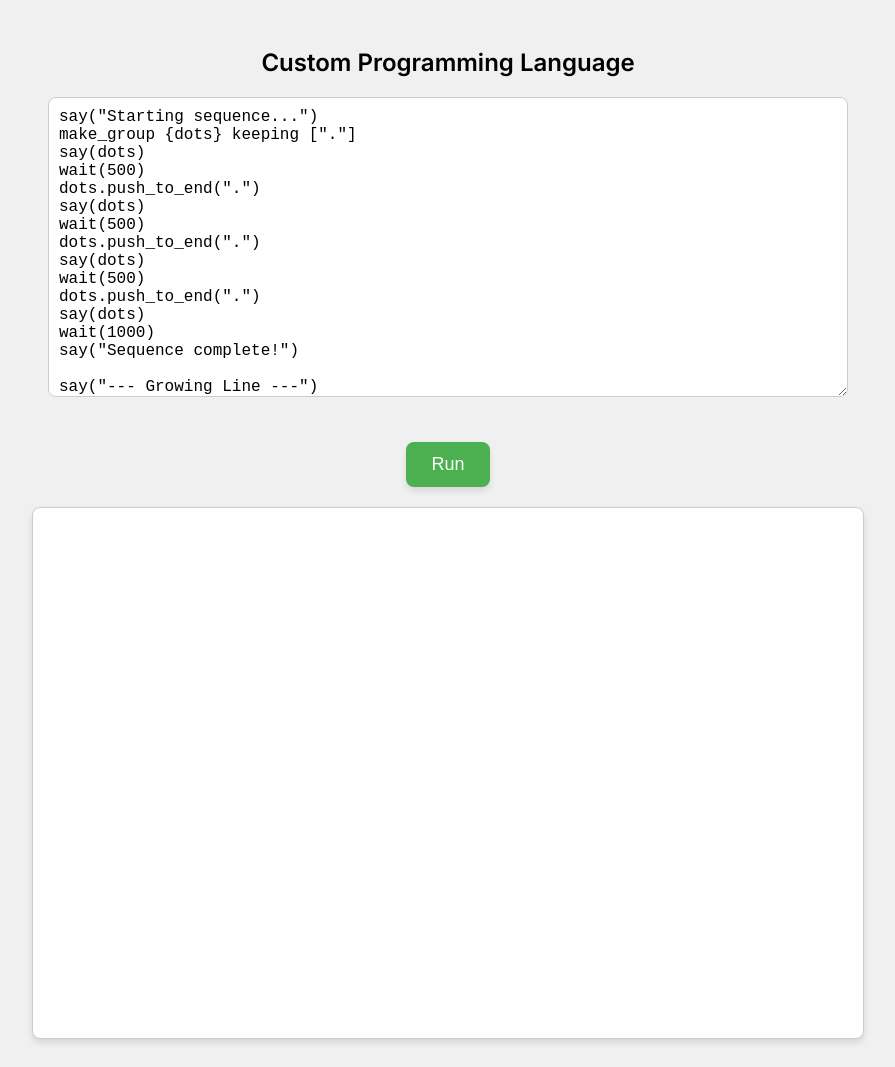
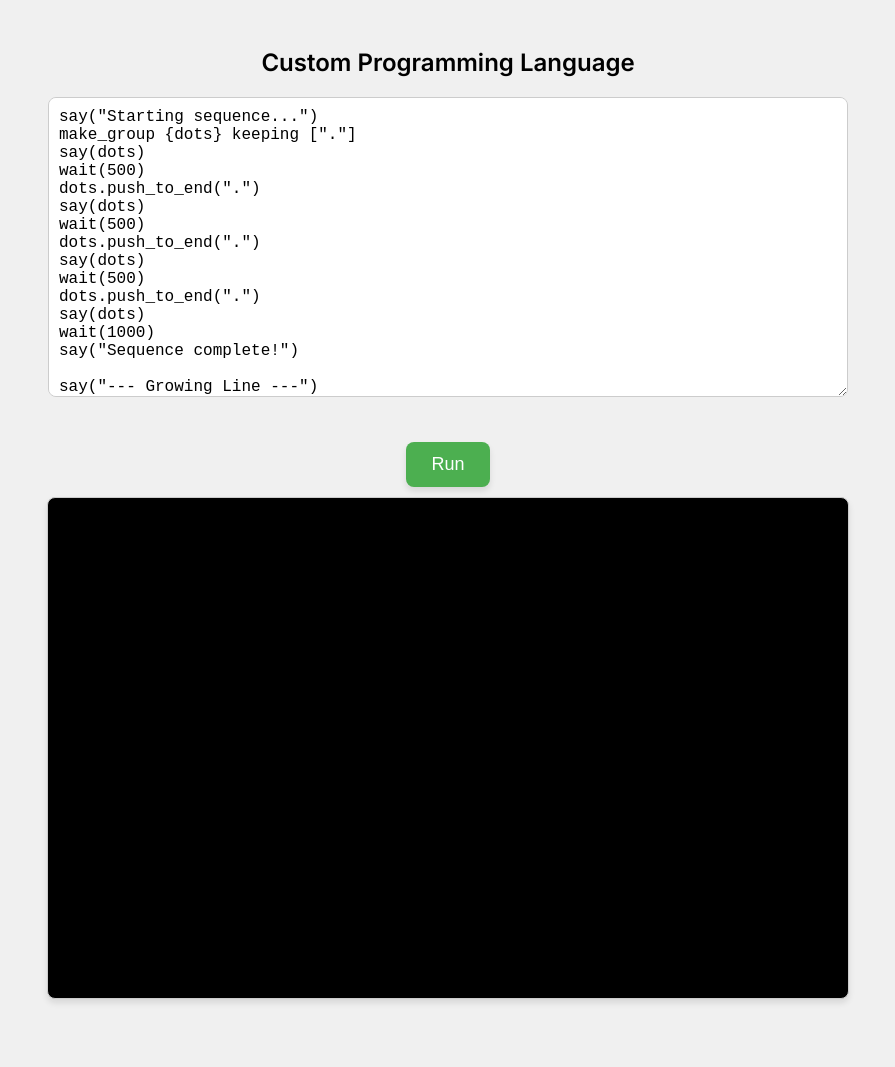
Before and after one commit to Madhusudan-droid/Comrade, a plain HTML site: page index.html in a window 1280 px wide. Shown: the whole page, without its empty margins (192-1087 px from the left). After the commit the page ends 1027 px from the top, so only its background shows below. Drawn offline with Linux system fonts and the light colour scheme.

Commit message:
Update index.html

```diff
--- a/index.html
+++ b/index.html
@@ -45,9 +45,10 @@
             transform: translateY(0);
         }
         .output {
-            margin-top: 20px;
-            padding: 15px;
-            background: #fff;
+            margin-top: 10px;
+            padding: 0px;
+            background: black;
+            color: white;
             border: 1px solid #ccc;
             min-height: 500px;
             white-space: pre-wrap;
```
